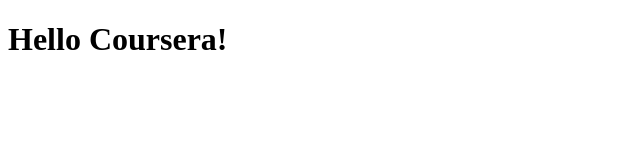
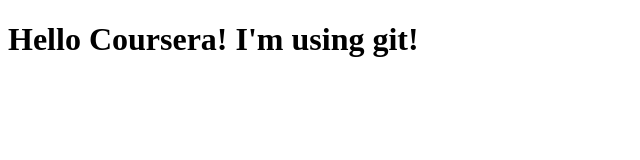
Before and after one commit to sidegit/coursera-test, a plain HTML site: page site/index.html in a window 1280 px wide. Shown: the whole page, without its empty margins (0-640 px from the left). Drawn offline with Linux system fonts and the light colour scheme.

Commit message:
Quick Addition

```diff
--- a/site/index.html
+++ b/site/index.html
@@ -4,7 +4,7 @@
 	<title>Hello Coursera!</title>
 </head>
 <body>
-<h1>Hello Coursera!</h1>
+<h1>Hello Coursera! I'm using git!</h1>
 
 </body>
 </html>
```
